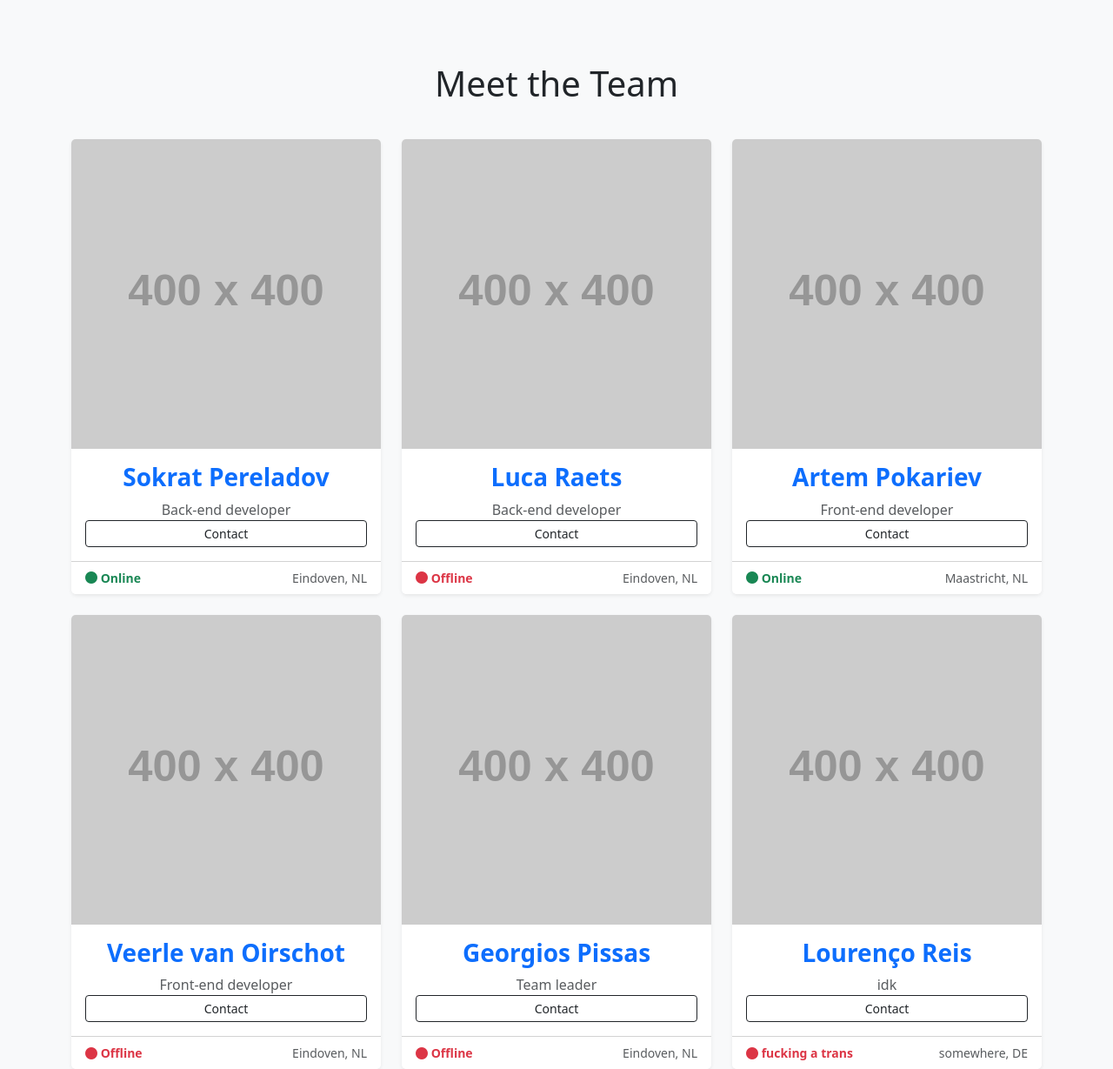
After one commit to kvlvskyyy/slaptop, a Flask app: template templates/aboutus.html in a window 1280 px wide. The commit adds this page. Shown: the whole page at 87% size. Run offline with Flask 3, Linux system fonts and the light colour scheme; the template is opened without the code that fills it, so the values that code supplies are empty; grey boxes labelled with a size stand in for pictures from a placeholder-image service; some libraries are stand-ins or nearby versions.

```diff
--- /dev/null
+++ b/templates/aboutus.html
@@ -0,0 +1,165 @@
+<!doctype html>
+<html lang="en">
+  <head>
+    <meta charset="utf-8">
+    <link rel="icon" href="/static/images/icons/Logo.svg" type="image/svg+xml">
+    <link href="https://cdn.jsdelivr.net/npm/bootstrap@5.3.3/dist/css/bootstrap.min.css" rel="stylesheet">
+    <link rel="stylesheet" href="https://cdn.jsdelivr.net/npm/bootstrap-icons@1.11.3/font/bootstrap-icons.min.css">
+    <link rel="stylesheet" href="/static/styles.css">
+  </head>
+  <body class="bg-light"> <div class="container">
+
+        <h1 class="text-center mt-5">Meet the Team</h1>
+
+        <div class="row g-4 mt-3">
+
+            <div class="col-md-4">
+                <div class="card h-100 border-0 shadow-sm">
+                    <img src="https://placehold.co/400x400" class="card-img-top" alt="Profile Picture">
+                    <div class="card-body text-center">
+
+                    <h3 class="text-primary fw-bold">Sokrat Pereladov</h3>
+                    <p class="text-muted mb-0">Back-end developer</p>
+                    <button type="button" class="btn btn-outline-dark btn-sm w-100" data-bs-toggle="modal" data-bs-target="#contactModal">
+                    Contact
+                    </button>
+                    </div>
+                    <div class="card-footer bg-white d-flex justify-content-between align-items-center">
+                        <small class="text-success fw-bold"><i class="bi bi-circle-fill text-success"></i> Online</small>
+                        <small class="text-muted">Eindoven, NL</small>
+                    </div>
+                </div>
+            </div>
+
+            <div class="col-md-4">
+                <div class="card h-100 border-0 shadow-sm">
+                    <img src="https://placehold.co/400x400" class="card-img-top" alt="Profile Picture">
+                    <div class="card-body text-center">
+
+                    <h3 class="text-primary fw-bold">Luca Raets</h3>
+                    <p class="text-muted mb-0">Back-end developer</p>
+
+                    <button type="button" class="btn btn-outline-dark btn-sm w-100" data-bs-toggle="modal" data-bs-target="#contactModal">
+                    Contact
+                    </button>                    </div>
+                    <div class="card-footer bg-white d-flex justify-content-between align-items-center">
+                        <small class="text-danger fw-bold"><i class="bi bi-circle-fill text-danger"></i> Offline</small>
+                        <small class="text-muted">Eindoven, NL</small>
+                    </div>
+                </div>
+            </div>
+
+            <div class="col-md-4">
+                <div class="card h-100 border-0 shadow-sm">
+                    <img src="https://placehold.co/400x400" class="card-img-top" alt="Profile Picture">
+                    <div class="card-body text-center">
+
+                    <h3 class="text-primary fw-bold">Artem Pokariev</h3>
+                    <p class="text-muted mb-0">Front-end developer</p>
+
+                    <button type="button" class="btn btn-outline-dark btn-sm w-100" data-bs-toggle="modal" data-bs-target="#contactModal">
+                    Contact
+                    </button>
+                </div>
+                    <div class="card-footer bg-white d-flex justify-content-between align-items-center">
+                        <small class="text-success fw-bold"><i class="bi bi-circle-fill text-success"></i> Online</small>
+                        <small class="text-muted">Maastricht, NL</small>
+                    </div>
+                </div>
+            </div>
+
+            <div class="col-md-4">
+                <div class="card h-100 border-0 shadow-sm">
+                    <img src="https://placehold.co/400x400" class="card-img-top" alt="Profile Picture">
+                    <div class="card-body text-center">
+                    <h3 class="text-primary fw-bold">Veerle van Oirschot</h3>
+                    <p class="text-muted mb-0">Front-end developer</p>
+
+                    <button type="button" class="btn btn-outline-dark btn-sm w-100" data-bs-toggle="modal" data-bs-target="#contactModal">
+                    Contact
+                    </button>
+                </div>
+                    <div class="card-footer bg-white d-flex justify-content-between align-items-center">
+                        <small class="text-danger fw-bold"><i class="bi bi-circle-fill text-danger"></i> Offline</small>
+                        <small class="text-muted">Eindoven, NL</small>
+                    </div>
+                </div>
+            </div>
+
+            <div class="col-md-4">
+                <div class="card h-100 border-0 shadow-sm">
+                    <img src="https://placehold.co/400x400" class="card-img-top" alt="Profile Picture">
+                    <div class="card-body text-center">
+                    <h3 class="text-primary fw-bold">Georgios Pissas</h3>
+                    <p class="text-muted mb-0">Team leader</p>
+
+                    <button type="button" class="btn btn-outline-dark btn-sm w-100" data-bs-toggle="modal" data-bs-target="#contactModal">
+                    Contact
+                    </button>
+                </div>
+                    <div class="card-footer bg-white d-flex justify-content-between align-items-center">
+                        <small class="text-danger fw-bold"><i class="bi bi-circle-fill text-danger"></i> Offline</small>
+                        <small class="text-muted">Eindoven, NL</small>
+                    </div>
+                </div>
+            </div>
+
+            <div class="col-md-4">
+                <div class="card h-100 border-0 shadow-sm">
+                    <img src="https://placehold.co/400x400" class="card-img-top" alt="Profile Picture">
+                    <div class="card-body text-center">
+
+                    <h3 class="text-primary fw-bold">Lourenço Reis</h3>
+                    <p class="text-muted mb-0">idk</p>
+
+                    <button type="button" class="btn btn-outline-dark btn-sm w-100" data-bs-toggle="modal" data-bs-target="#contactModal">
+                    Contact
+                    </button>
+                </div>
+                    <div class="card-footer bg-white d-flex justify-content-between align-items-center">
+                        <small class="text-danger fw-bold"><i class="bi bi-circle-fill text-danger"></i> fucking a trans</small>
+                        <small class="text-muted">somewhere, DE</small>
+                    </div>
+                </div>
+            </div>
+
+        </div>
+    </div>
+<div class="modal fade" id="contactModal" tabindex="-1" aria-hidden="true">
+  <div class="modal-dialog">
+    <div class="modal-content">
+
+      <div class="modal-header">
+        <h1 class="modal-title fs-5">Send a Message</h1>
+        <button type="button" class="btn-close" data-bs-dismiss="modal" aria-label="Close"></button>
+      </div>
+
+      <div class="modal-body">
+        <form>
+
+          <div class="form-floating mb-3">
+            <input type="email" class="form-control" id="floatingEmail" placeholder="name@example.com">
+            <label for="floatingEmail">Your Email Address</label>
+          </div>
+
+          <div class="form-floating">
+            <textarea class="form-control" placeholder="Leave a comment here" id="floatingMessage" style="height: 100px"></textarea>
+            <label for="floatingMessage">Message</label>
+          </div>
+
+        </form>
+      </div>
+
+      <div class="modal-footer">
+        <button type="button" class="btn btn-secondary" data-bs-dismiss="modal">Close</button>
+        <button type="button" class="btn btn-primary">Send Message</button>
+      </div>
+
+    </div>
+  </div>
+</div>
+
+    <script src="https://cdn.jsdelivr.net/npm/bootstrap@5.3.3/dist/js/bootstrap.bundle.min.js"></script>
+
+  </body>
+</html>
--- a/templates/index.html
+++ b/templates/index.html
@@ -32,9 +32,9 @@ or ask Sokrat, he will help
 <div class="row">
   {% for sticker in stickers %}
   <div class="col-md-4">
-    <div class="card shadow-sm">
+    <div class="card shadow-sm h-100">
       <img src="{{url_for('static', filename='images/stickers/' ~ sticker.image_path)}}"
-      class="card-img-top" alt="{{sticker.name}}">
+      class="card-img-top" alt="{{sticker.name}}" style="height:350px; object-fit:scale-down;">
 
       <div class="card-body">
         <h5 class="card-title">{{sticker.name}}</h5>
```
Also changed, not shown: templates/add_sticker.html (+50 -6 lines), templates/base.html (+10 -22 lines), instance/users.db, static/images/stickers/images.jpeg (added).
